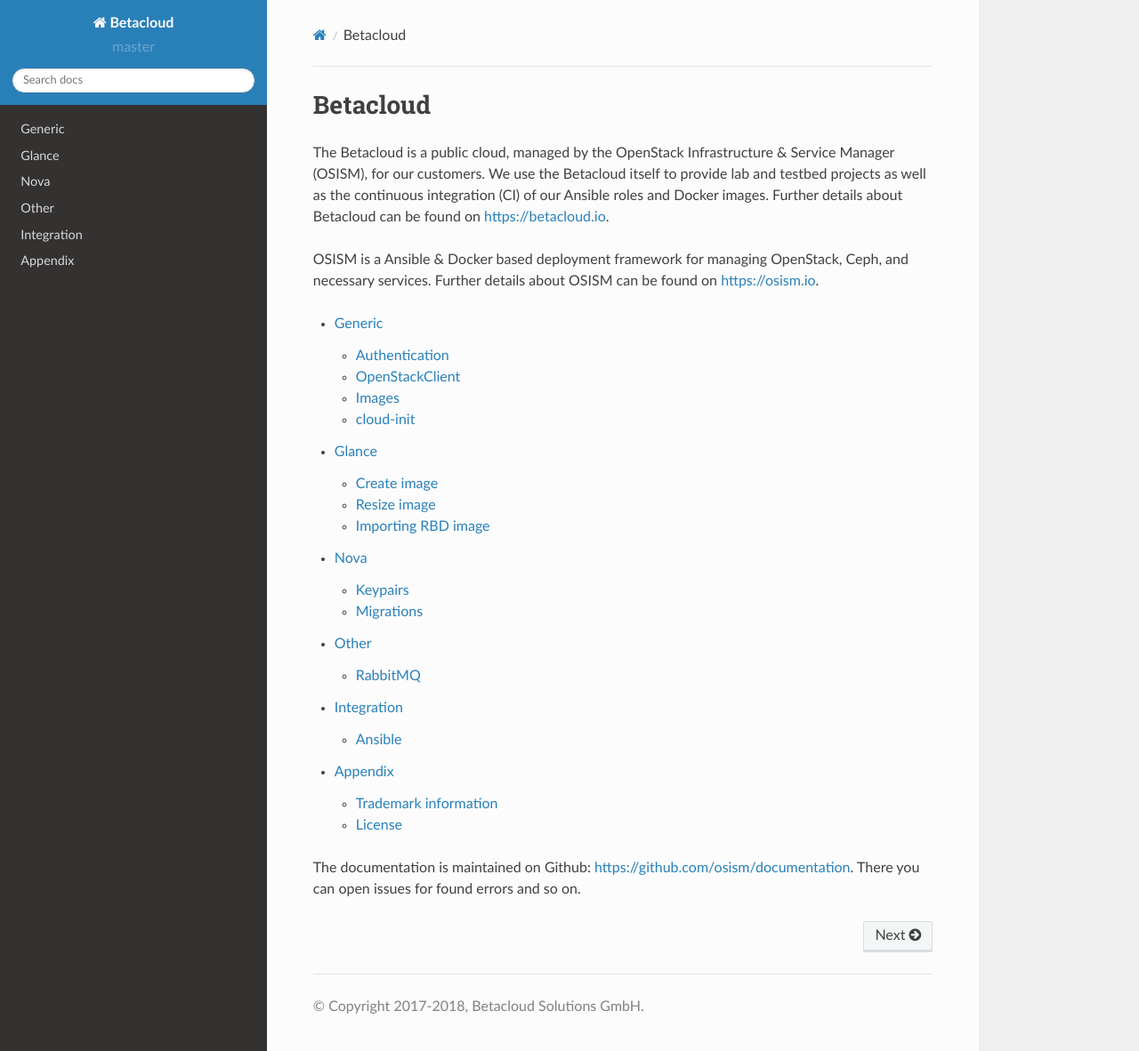
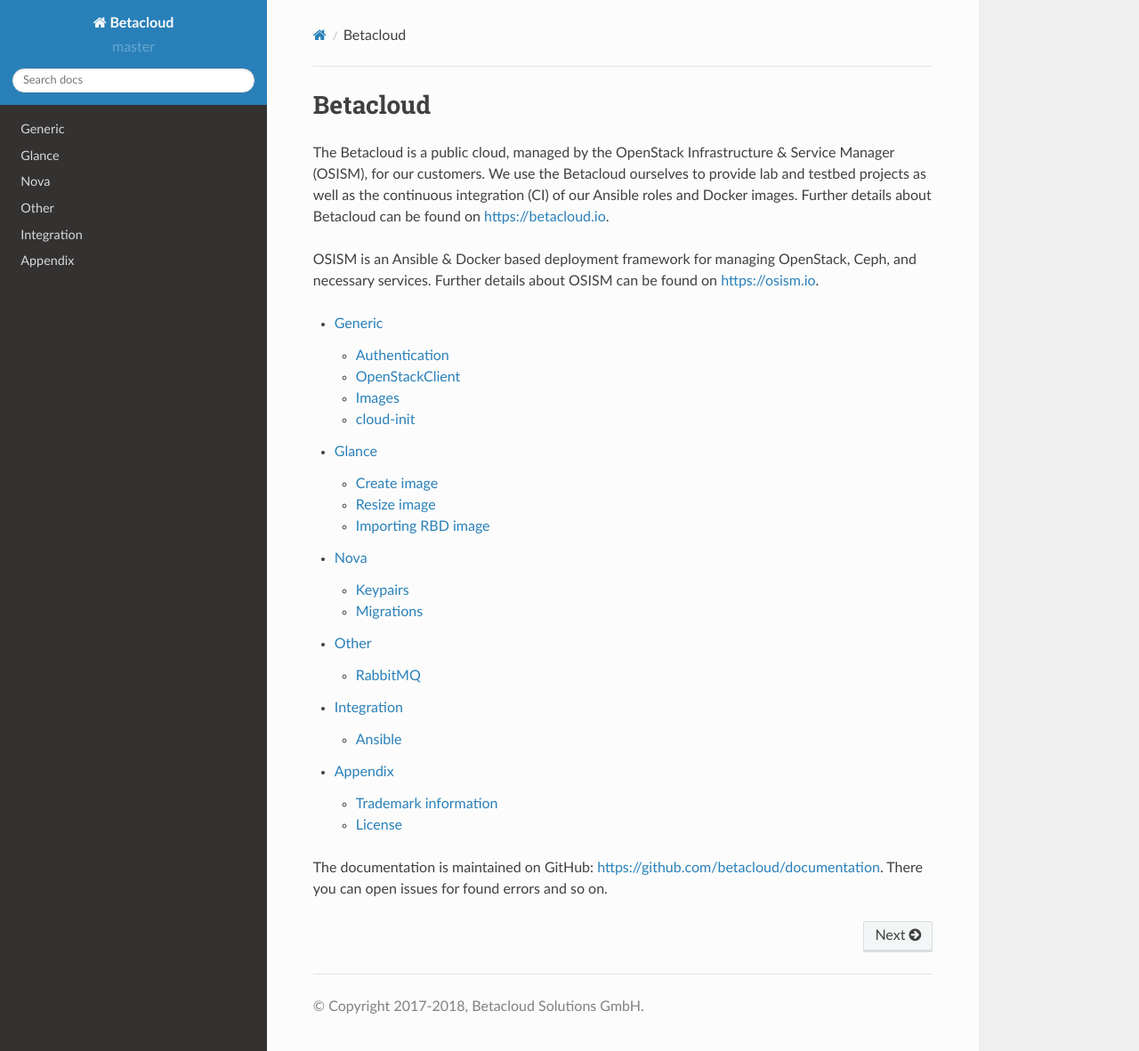
Before and after one commit to betacloud/documentation, a Sphinx documentation site: the page built from source/index.rst, in a window 1280 px wide and 1182 px high. Shown: the whole window at 89% size. Built offline with Sphinx 7.4.7 and the Read the Docs theme 2.0.0, drawn with Linux system fonts in a browser that asks for light colours; pages that are not in the unit, such as notebooks, are missing from menus.

Commit message:
source/index.rst : Fix grammatical and spelling errors and URL (#4)

```diff
--- a/source/index.rst
+++ b/source/index.rst
@@ -2,9 +2,10 @@
 Betacloud
 =========
 
-The Betacloud is a public cloud, managed by the OpenStack Infrastructure & Service Manager (OSISM), for our customers. We use the Betacloud itself to provide lab and testbed projects as well as the continuous integration (CI) of our Ansible roles and Docker images. Further details about Betacloud can be found on https://betacloud.io.
+The Betacloud is a public cloud, managed by the OpenStack Infrastructure &
+Service Manager (OSISM), for our customers. We use the Betacloud ourselves to provide lab and testbed projects as well as the continuous integration (CI) of our Ansible roles and Docker images. Further details about Betacloud can be found on https://betacloud.io.
 
-OSISM is a Ansible & Docker based deployment framework for managing OpenStack, Ceph, and necessary services. Further details about OSISM can be found on https://osism.io.
+OSISM is an Ansible & Docker based deployment framework for managing OpenStack, Ceph, and necessary services. Further details about OSISM can be found on https://osism.io.
 
 .. toctree::
    :maxdepth: 2
@@ -16,4 +17,4 @@
    integration
    appendix
 
-The documentation is maintained on Github: https://github.com/osism/documentation. There you can open issues for found errors and so on.
+The documentation is maintained on GitHub: https://github.com/betacloud/documentation. There you can open issues for found errors and so on.
```
